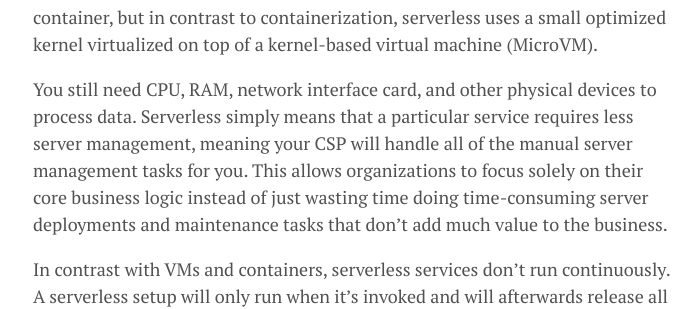
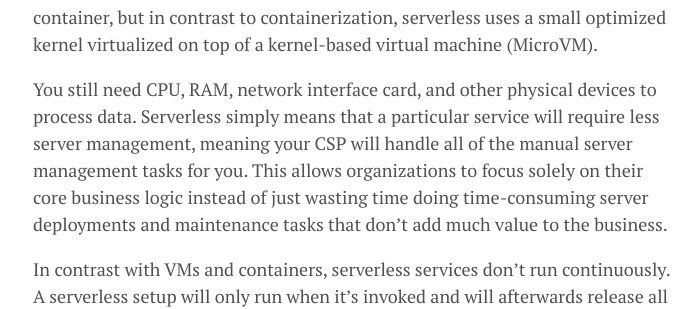
Before and after one commit to lgeurts/lgeurts.github.io, a Jekyll site: the page built from _posts/2022-03-29-what-is-serverless-computing.md, in a window 1280 px wide. Shown: the part 1123-1432 px from the top of the page, without its empty margins (283-983 px from the left). Built offline with Jekyll 4.4.1, drawn with Linux system fonts in a browser that asks for light colours; nearby versions of some CDN libraries; comment, search, counter and statistics services are not loaded.

Commit message:
Update 2022-03-29-what-is-serverless-computing.md

```diff
--- a/_posts/2022-03-29-what-is-serverless-computing.md
+++ b/_posts/2022-03-29-what-is-serverless-computing.md
@@ -23,6 +23,6 @@
 
 This is where [serverless](https://aws.amazon.com/serverless/) kicks in. Serverless is in essence a combo of a VM and a container, but in contrast to containerization, serverless uses a small optimized kernel virtualized on top of a kernel-based virtual machine (MicroVM).
 
-You still need CPU, RAM, network interface card, and other physical devices to process data. Serverless simply means that a particular service requires less server management, meaning your CSP will handle all of the manual server management tasks for you. This allows organizations to focus solely on their core business logic instead of just wasting time doing time-consuming server deployments and maintenance tasks that don’t add much value to the business.
+You still need CPU, RAM, network interface card, and other physical devices to process data. Serverless simply means that a particular service will require less server management, meaning your CSP will handle all of the manual server management tasks for you. This allows organizations to focus solely on their core business logic instead of just wasting time doing time-consuming server deployments and maintenance tasks that don’t add much value to the business.
 
 In contrast with VMs and containers, serverless services don't run continuously. A serverless setup will only run when it's invoked and will afterwards release all computing capacity. This is the reason why a serverless architecture is the most cost-effective way since you won’t have to pay for idle time.
```
